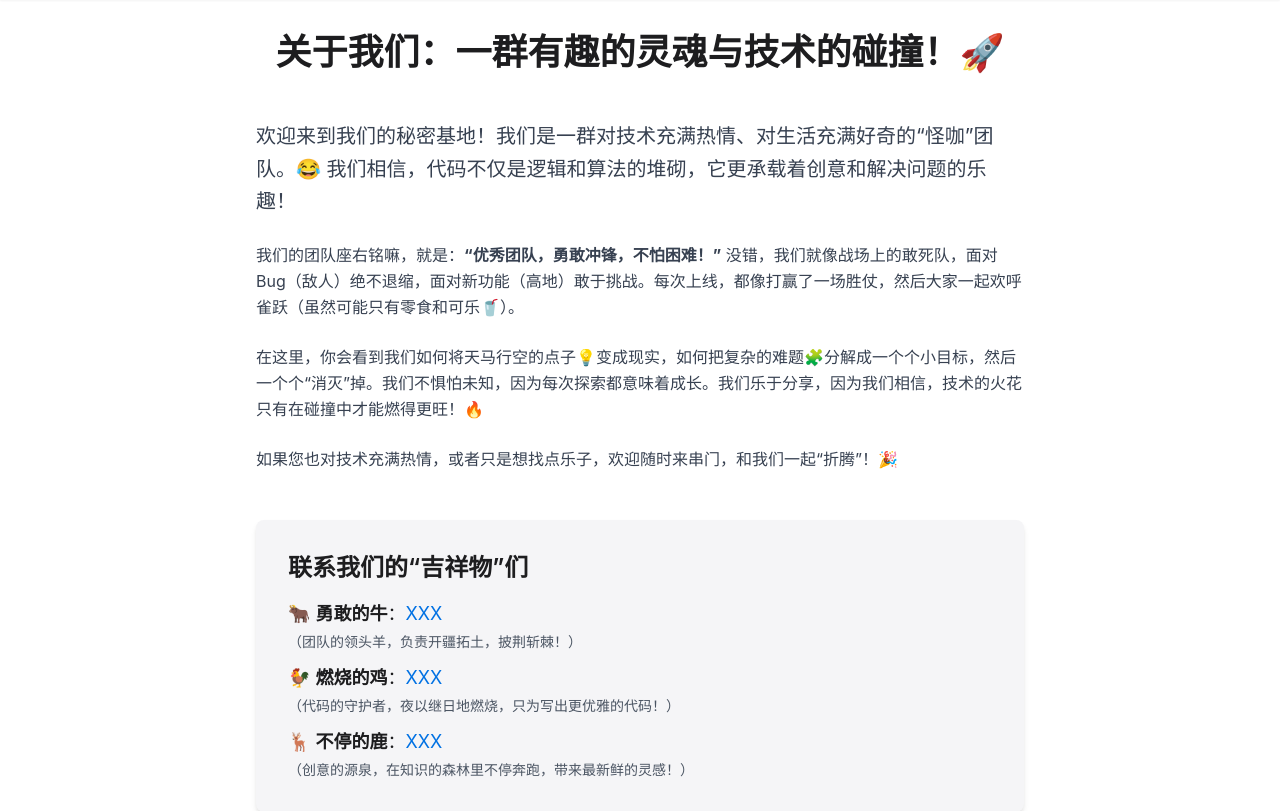
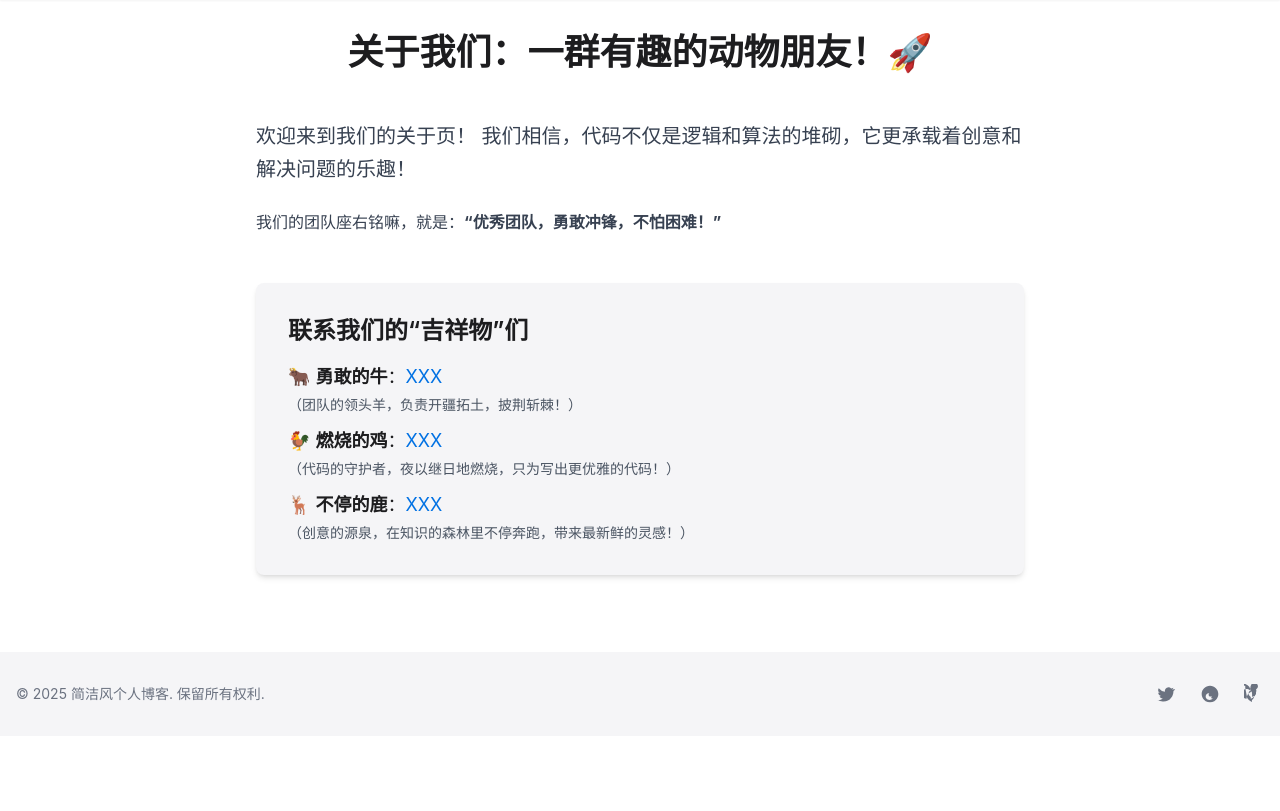
Before and after one commit to neptune-yako/python_flask_blog, a Flask app: page /about in a window 1280 px wide. Shown: the part 64-875 px from the top of the page. After the commit the page ends 767 px from the top, so only its background shows below. Run offline with Flask 2, Linux system fonts and the light colour scheme; some libraries are stand-ins or nearby versions.

Commit message:
动物朋友大合集

```diff
--- a/templates/about.html
+++ b/templates/about.html
@@ -4,24 +4,17 @@
 
 {% block content %}
 <div class="max-w-3xl mx-auto">
-    <h1 class="text-4xl font-bold mb-12 text-center text-apple-dark">关于我们：一群有趣的灵魂与技术的碰撞！🚀</h1>
+    <h1 class="text-4xl font-bold mb-12 text-center text-apple-dark">关于我们：一群有趣的动物朋友！🚀</h1>
 
     <div class="prose prose-lg max-w-none">
         <p class="text-xl leading-relaxed text-gray-700">
-            欢迎来到我们的秘密基地！我们是一群对技术充满热情、对生活充满好奇的“怪咖”团队。😂 我们相信，代码不仅是逻辑和算法的堆砌，它更承载着创意和解决问题的乐趣！
+            欢迎来到我们的关于页！ 我们相信，代码不仅是逻辑和算法的堆砌，它更承载着创意和解决问题的乐趣！
         </p>
 
         <p class="mt-6 leading-relaxed text-gray-700">
-            我们的团队座右铭嘛，就是：<strong>“优秀团队，勇敢冲锋，不怕困难！”</strong> 没错，我们就像战场上的敢死队，面对Bug（敌人）绝不退缩，面对新功能（高地）敢于挑战。每次上线，都像打赢了一场胜仗，然后大家一起欢呼雀跃（虽然可能只有零食和可乐🥤）。
+            我们的团队座右铭嘛，就是：<strong>“优秀团队，勇敢冲锋，不怕困难！”</strong>
         </p>
 
-        <p class="mt-6 leading-relaxed text-gray-700">
-            在这里，你会看到我们如何将天马行空的点子💡变成现实，如何把复杂的难题🧩分解成一个个小目标，然后一个个“消灭”掉。我们不惧怕未知，因为每次探索都意味着成长。我们乐于分享，因为我们相信，技术的火花只有在碰撞中才能燃得更旺！🔥
-        </p>
-
-        <p class="mt-6 leading-relaxed text-gray-700">
-            如果您也对技术充满热情，或者只是想找点乐子，欢迎随时来串门，和我们一起“折腾”！🎉
-        </p>
 
         <div class="mt-12 bg-apple-gray p-8 rounded-lg shadow-md">
             <h2 class="text-2xl font-semibold mb-4 text-apple-dark">联系我们的“吉祥物”们</h2>
```
